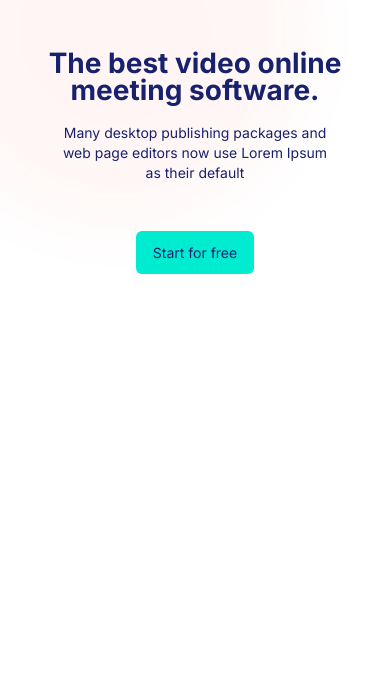
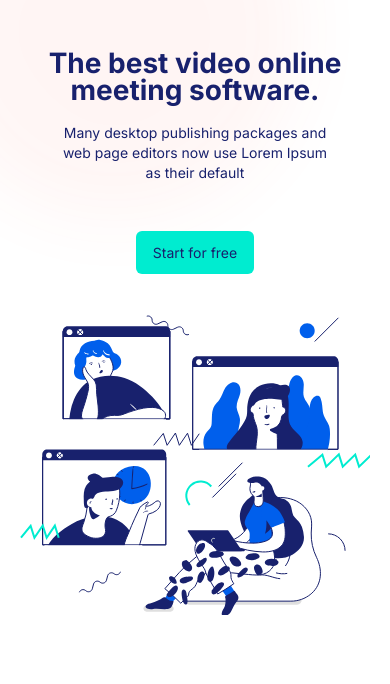
Before and after one commit to Rodion-Web/BlackWall, a plain HTML site: page index.html in a window 390 px wide. Shown: the part 84-768 px from the top of the page. Drawn offline with Linux system fonts and the light colour scheme.

Commit message:
Update metting.css

```diff
--- a/css/metting.css
+++ b/css/metting.css
@@ -99,7 +99,7 @@ body {
   margin-top: 34px;
 }
 .container__main__right {
-  background-image: url(./BlackWall/img/main_picture.svg);
+  background-image: url(../img/main_picture.svg);
   width: 786px;
   height: 518px;
 }
@@ -262,7 +262,7 @@ body {
     font-weight: 500;
   }
   .container__main__right {
-    background-image: url(./BlackWall/img/main_picture_mobile.svg);
+    background-image: url(../img/main_picture_mobile.svg);
     width: 350px;
     height: 300px;
   }
```
